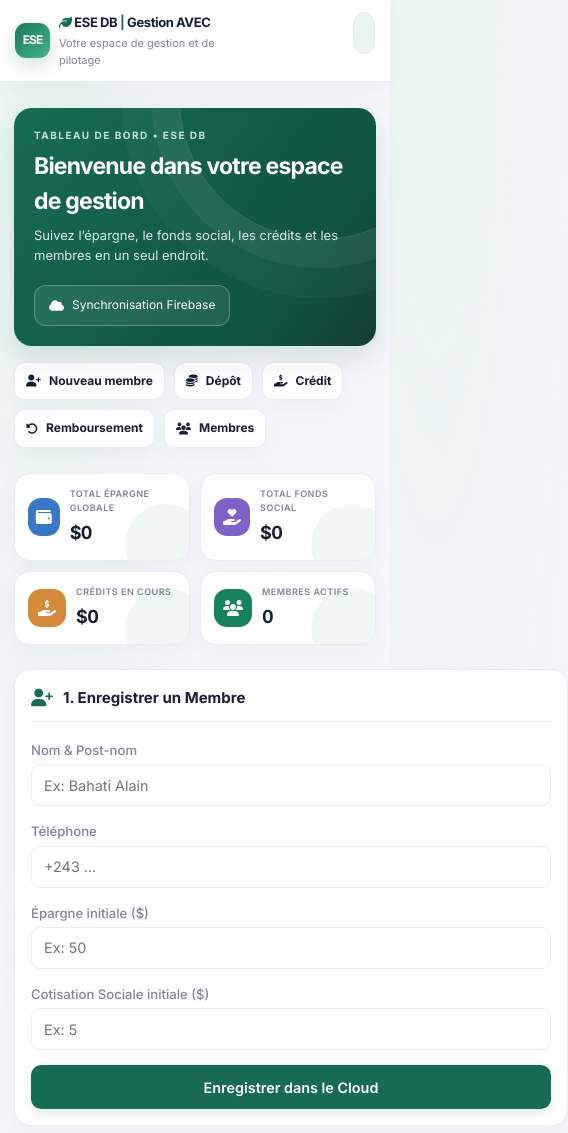
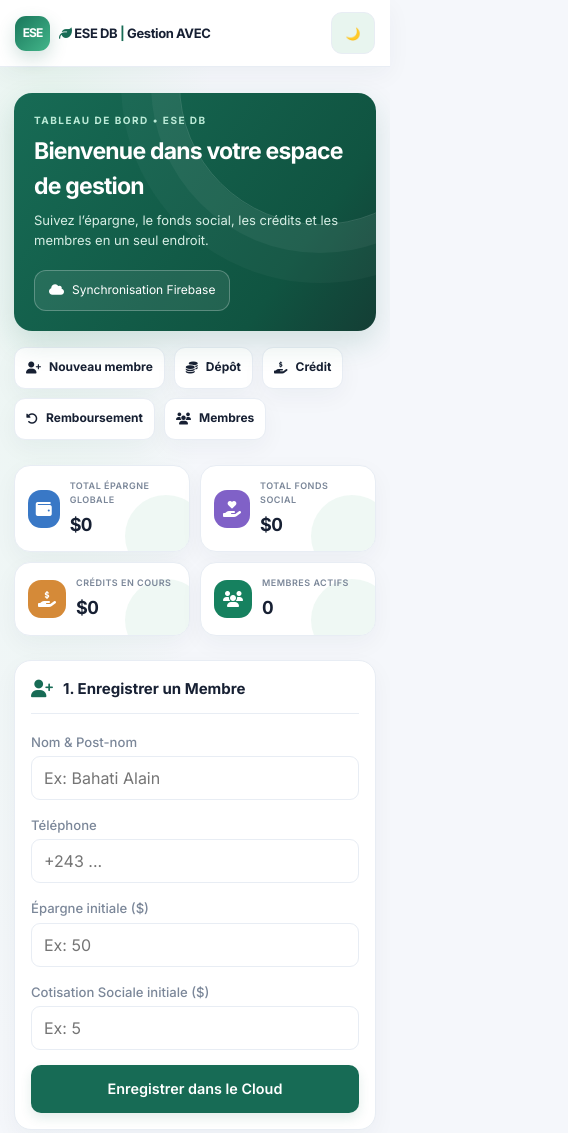
Before and after one commit to weundeprince6-droid/WEB-SERVICES-DB, a plain HTML site: page index.html in a window 390 px wide. Shown: the top 1133 px of the page, 568 px wide, since content can reach past the window. Drawn offline with Linux system fonts and the light colour scheme; no server answers.

Commit message:
Corrige l'affichage mobile d'ESE DB
- Supprime le défilement latéral de la page (grille sans min-width: 0)
- Tableau des membres : les 4 colonnes tiennent sur petit écran
- Bouton de thème : l'icône reste visible sur petit écran
- Champs à 16 px pour éviter le zoom automatique sur iPhone
- En-tête plus fin et marges tenant compte des encoches (safe-area)

Co-Authored-By: Claude Sonnet 5.5 <noreply@anthropic.com>
Claude-Session: https://claude.ai/code/session_01SUC3Q3GCxkw1xfQio3fezR

```diff
--- a/index.html
+++ b/index.html
@@ -2,7 +2,7 @@
 <html lang="fr">
 <head>
     <meta charset="UTF-8">
-    <meta name="viewport" content="width=device-width, initial-scale=1.0">
+    <meta name="viewport" content="width=device-width, initial-scale=1.0, viewport-fit=cover">
     <title>Gestion AVEC - Synchronisation Firebase Cloud</title>
     <link href="https://fonts.googleapis.com/css2?family=Inter:wght@300;400;500;600;700&display=swap" rel="stylesheet">
     <link rel="stylesheet" href="https://cdnjs.cloudflare.com/ajax/libs/font-awesome/6.4.0/css/all.min.css">
@@ -176,8 +176,8 @@ tbody tr{transition:background .15s}
  .brand-mark{width:35px;height:35px;border-radius:11px;font-size:12px}
  .dashboard-header h2{font-size:13px}
  .dashboard-header p{max-width:190px}
- .theme-toggle{font-size:0;padding:10px}
- .theme-toggle::first-letter{font-size:16px}
+ .theme-toggle{padding:10px;min-width:44px}
+ .theme-toggle .tl{display:none}
  .stats-grid{grid-template-columns:1fr 1fr}
 }
 @media(prefers-reduced-motion:reduce){
@@ -185,13 +185,39 @@ tbody tr{transition:background .15s}
  *,*::before,*::after{transition:none!important;animation:none!important}
 }
 
+/* Correctif mobile ESE DB — empêche le défilement latéral de la page */
+.grid-container>*{min-width:0}
+.card,.stat-card,.stat-content{min-width:0}
+.stat-content .label{overflow-wrap:anywhere}
+@media(max-width:900px){
+ .grid-container{grid-template-columns:minmax(0,1fr)}
+}
+@media(max-width:700px){
+ /* 16 px minimum : évite le zoom automatique d'iPhone quand on touche un champ */
+ input,select{font-size:16px}
+ .btn{min-height:48px}
+ .dashboard-header{padding-top:max(12px,env(safe-area-inset-top))}
+ .page-wrap{padding-left:max(14px,env(safe-area-inset-left));padding-right:max(14px,env(safe-area-inset-right));padding-bottom:max(45px,calc(env(safe-area-inset-bottom) + 24px))}
+}
+@media(max-width:560px){
+ /* L'en-tête collant garde un seul bandeau fin pour laisser de la place au contenu */
+ .dashboard-header p{display:none}
+ html{scroll-padding-top:70px}
+ .dashboard-header{align-items:center}
+ table{min-width:0;font-size:12px}
+ th{white-space:normal;font-size:11px;line-height:1.25}
+ td,th{padding:9px 6px}
+ td:first-child,th:first-child{padding-left:8px}
+ td:not(:first-child),th:not(:first-child){text-align:right}
+ .quick-actions a{min-height:42px}
+}
 </style>
 </head>
 <body>
 
     <header class="dashboard-header">
       <div class="brand-wrap"><span class="brand-mark">ESE</span><div><h2><i class="fa-solid fa-leaf"></i> ESE DB <span style="color:var(--primary)">|</span> Gestion AVEC</h2><p>Votre espace de gestion et de pilotage</p></div></div>
-      <div class="header-actions"><button class="theme-toggle" id="themeToggle" type="button">🌙 Mode sombre</button></div>
+      <div class="header-actions"><button class="theme-toggle" id="themeToggle" type="button" aria-label="Changer de thème"><span class="ti">🌙</span><span class="tl">Mode sombre</span></button></div>
     </header>
     <div class="page-wrap">
       <section class="dashboard-welcome"><div><div class="eyebrow">TABLEAU DE BORD • ESE DB</div><h1>Bienvenue dans votre espace de gestion</h1><p>Suivez l’épargne, le fonds social, les crédits et les membres en un seul endroit.</p></div><div class="welcome-pill"><i class="fa-solid fa-cloud"></i> Synchronisation Firebase</div></section>
@@ -360,7 +386,7 @@ tbody tr{transition:background .15s}
 
     </div><!-- /page-wrap -->
     <script>
-      (()=>{const root=document.documentElement,btn=document.getElementById('themeToggle');let theme=localStorage.getItem('ese-db-theme');if(theme!=='light'&&theme!=='dark')theme=matchMedia('(prefers-color-scheme: dark)').matches?'dark':'light';root.dataset.theme=theme;const paint=()=>{btn.textContent=root.dataset.theme==='dark'?'☀️ Mode clair':'🌙 Mode sombre';};paint();btn.addEventListener('click',()=>{root.dataset.theme=root.dataset.theme==='dark'?'light':'dark';localStorage.setItem('ese-db-theme',root.dataset.theme);paint();});})();
+      (()=>{const root=document.documentElement,btn=document.getElementById('themeToggle');let theme=localStorage.getItem('ese-db-theme');if(theme!=='light'&&theme!=='dark')theme=matchMedia('(prefers-color-scheme: dark)').matches?'dark':'light';root.dataset.theme=theme;const paint=()=>{const dark=root.dataset.theme==='dark';btn.innerHTML='<span class="ti">'+(dark?'☀️':'🌙')+'</span><span class="tl">'+(dark?'Mode clair':'Mode sombre')+'</span>';btn.style.gap='8px';};paint();btn.addEventListener('click',()=>{root.dataset.theme=root.dataset.theme==='dark'?'light':'dark';localStorage.setItem('ese-db-theme',root.dataset.theme);paint();});})();
     </script>
     <!-- FIREBASE MODULES ET CONFIGURATION -->
     <script type="module">
```
